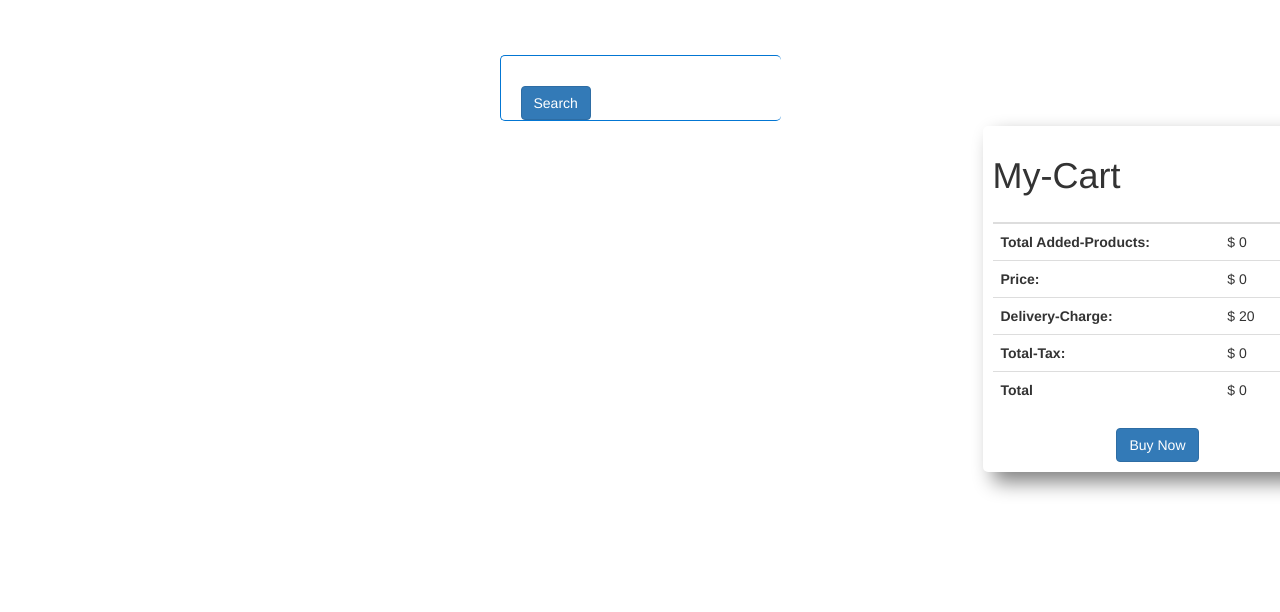
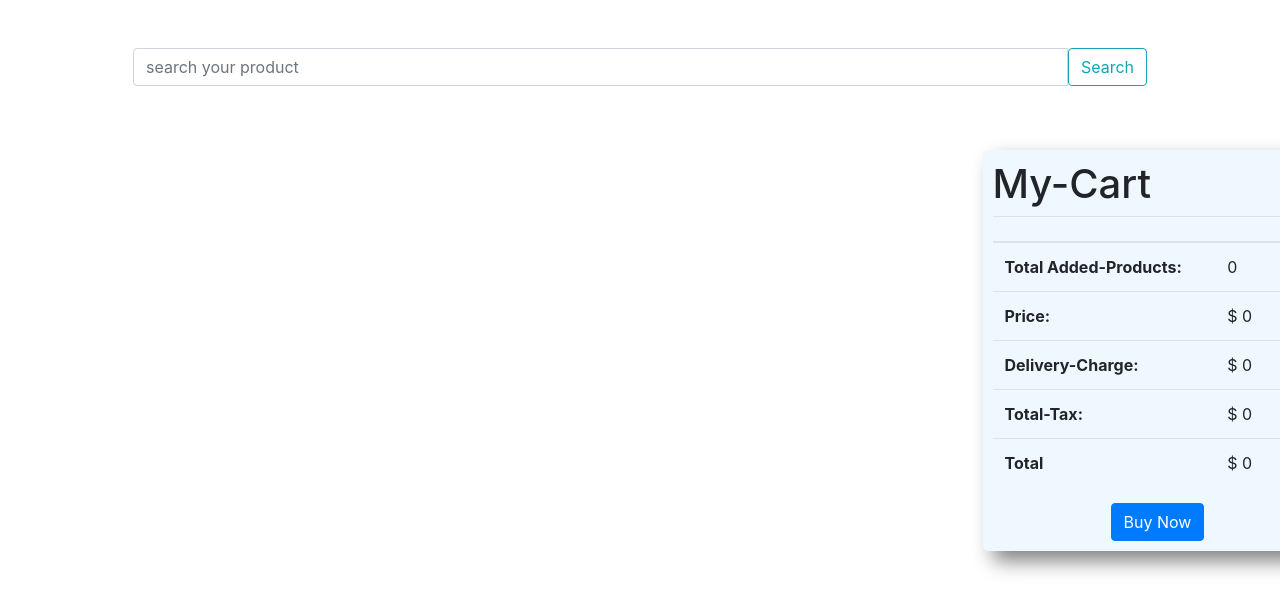
Before and after one commit to raihan6714/ranga-store, a plain HTML site: page index.html in a window 1280 px wide. Drawn offline with nearby package versions, Linux system fonts and the light colour scheme; no server answers.

Commit message:
Not Complate

```diff
--- a/css/style.css
+++ b/css/style.css
@@ -2,29 +2,8 @@ body {
   overflow-x: hidden;
   font-family: "Montserrat", sans-serif;
 }
-.search-field {
-  border: none;
-  border-radius: 50px;
-  padding: 5px;
-  outline: none;
-}
-.search-field:hover {
-  outline: none;
-  border: none;
-}
-.search-box {
-  border: 1px solid rgb(3, 118, 211);
-  width: 281px;
-  border-radius: 5px;
-  margin: auto;
-  margin-top: 50px;
-  border-right: none;
-}
-.search-button {
-  padding: 10px 50px;
-  border-radius: 25px;
-  margin-left: 20px;
-}
+
+
 #all-products {
   display: grid;
   grid-template-columns: repeat(3, 1fr);
@@ -36,13 +15,18 @@ body {
   justify-content: center;
 }
 .single-product {
-  padding: 10px;
-  transition: 0.6s;
+    width: 350px;
+    height: 510px;
+    padding: 20px;
+    transition: 0.6s;
+    background-color: aliceblue;
+    margin: 5px;
 }
 .single-product:hover {
   box-shadow: 4px 4px 7px gray;
   border-radius: 10px;
   border: 1px solid cyan;
+  background-color: lightgray;
 }
 .product-image {
   width: 150px;
@@ -56,6 +40,7 @@ body {
   border-radius: 5px;
   margin-right: 30px;
   position: fixed;
+  background-color: aliceblue;
 }
 .cart-main {
   padding-right: 30px;
--- a/index.html
+++ b/index.html
@@ -8,9 +8,11 @@
   <title>FakeStore</title>
   <link rel="stylesheet" href="./css/style.css" />
   <!-- Latest compiled and minified CSS -->
-  <link rel="stylesheet" href="https://maxcdn.bootstrapcdn.com/bootstrap/3.3.7/css/bootstrap.min.css"
-    integrity="sha384-BVYiiSIFeK1dGmJRAkycuHAHRg32OmUcww7on3RYdg4Va+PmSTsz/K68vbdEjh4u" crossorigin="anonymous" />
-
+  <link rel="stylesheet" href="https://cdn.jsdelivr.net/npm/bootstrap@4.6.0/dist/css/bootstrap.min.css"
+    integrity="sha384-B0vP5xmATw1+K9KRQjQERJvTumQW0nPEzvF6L/Z6nronJ3oUOFUFpCjEUQouq2+l" crossorigin="anonymous">
+  <!-- font awsome -->
+  <link rel="stylesheet" href="https://use.fontawesome.com/releases/v5.15.4/css/all.css"
+    integrity="sha384-DyZ88mC6Up2uqS4h/KRgHuoeGwBcD4Ng9SiP4dIRy0EXTlnuz47vAwmeGwVChigm" crossorigin="anonymous">
   <!-- google Montserrat  font  -->
   <link rel="preconnect" href="https://fonts.googleapis.com" />
   <link rel="preconnect" href="https://fonts.gstatic.com" crossorigin />
@@ -20,19 +22,15 @@
 <body>
   <header></header>
   <main class="main">
-    <div class="search-field">
-      <div class="search-box">
-        <input id="input-field" class="search-field" type="text" />
-        <button type="button" class="btn btn-primary search-button" data-toggle="button" aria-pressed="false"
-          autocomplete="off" id="search-btn" onclick="loadProducts()">
-          Search
-        </button>
+    <div class="container search-field">
+      <div class="input-group mb-3 p-5">
+        <input type="text" class="form-control" placeholder="search your product">
+        <button class="btn btn-outline-info" type="button" id="button-addon2" onclick="loadProducts()">Search</button>
       </div>
     </div>
     <div class="row">
       <div class="col-md-9 col-lg-9 col-sm-7">
         <div id="all-products" class="">
-          <h1></h1>
         </div>
       </div>
       <div class="col-md-3 col-lg-3 col-sm-5 cart-main">
@@ -50,7 +48,7 @@
             <tbody>
               <tr>
                 <th>Total Added-Products:</th>
-                <td>$ <span id="total-Products">0</span></td>
+                <td> <span id="total-Products">0</span></td>
                 <td></td>
                 <td></td>
               </tr>
@@ -62,7 +60,7 @@
               </tr>
               <tr>
                 <th>Delivery-Charge:</th>
-                <td>$ <span id="delivery-charge">20</span></td>
+                <td>$ <span id="delivery-charge">0</span></td>
                 <td></td>
                 <td></td>
               </tr>
--- a/js/app.js
+++ b/js/app.js
@@ -1,8 +1,8 @@
 const loadProducts = () => {
   const url = `https://fakestoreapi.com/products`;
   fetch(url)
-    .then((response) => response.json())
-    .then((data) => showProducts(data));
+    .then(response => response.json())
+    .then(data => showProducts(data));
 };
 loadProducts();
 
@@ -15,10 +15,11 @@ const showProducts = (products) => {
     div.classList.add("product");
     div.innerHTML = `<div class="single-product">
       <div>
-    <img class="product-image" src=${image}></img>
+    <img class="product-image" src=${product.image}></img>
       </div>
-      <h3>${product.title}</h3>
+      <h4>${product.title}</h4>
       <p>Category: ${product.category}</p>
+      <p>Rating: <i class="far fa-star"></i>${product.rating.rate} Review: ${product.rating.count}</p>
       <h2>Price: $ ${product.price}</h2>
       <button onclick="addToCart(${product.id},${product.price})" id="addToCart-btn" class="buy-now btn btn-success">add to cart</button>
       <button id="details-btn" class="btn btn-danger">Details</button></div>
@@ -37,7 +38,7 @@ const addToCart = (id, price) => {
 
 const getInputValue = (id) => {
   const element = document.getElementById(id).innerText;
-  const converted = parseInt(element);
+  const converted = parseFloat(element);
   return converted;
 };
 
@@ -69,6 +70,7 @@ const updateTaxAndCharge = () => {
     setInnerText("delivery-charge", 60);
     setInnerText("total-tax", priceConverted * 0.4);
   }
+  updateTotal();
 };
 
 //grandTotal update function
```
